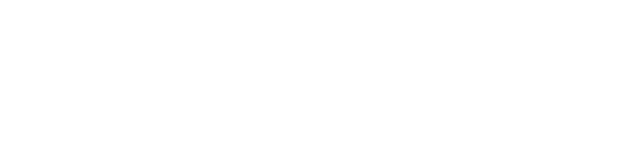
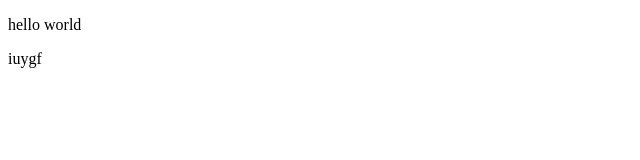
Before and after one commit to snehabudhathoki110/gitdemo2, a plain HTML site: page index.html in a window 1280 px wide. Shown: the whole page, without its empty margins (0-640 px from the left). Drawn offline with Linux system fonts and the light colour scheme.

Commit message:
new main content

```diff
--- a/index.html
+++ b/index.html
@@ -6,6 +6,7 @@
     <title>Document</title>
 </head>
 <body>
-
+    <p>hello world</p>
+    <p>iuygf</p>
 </body>
 </html>
```
